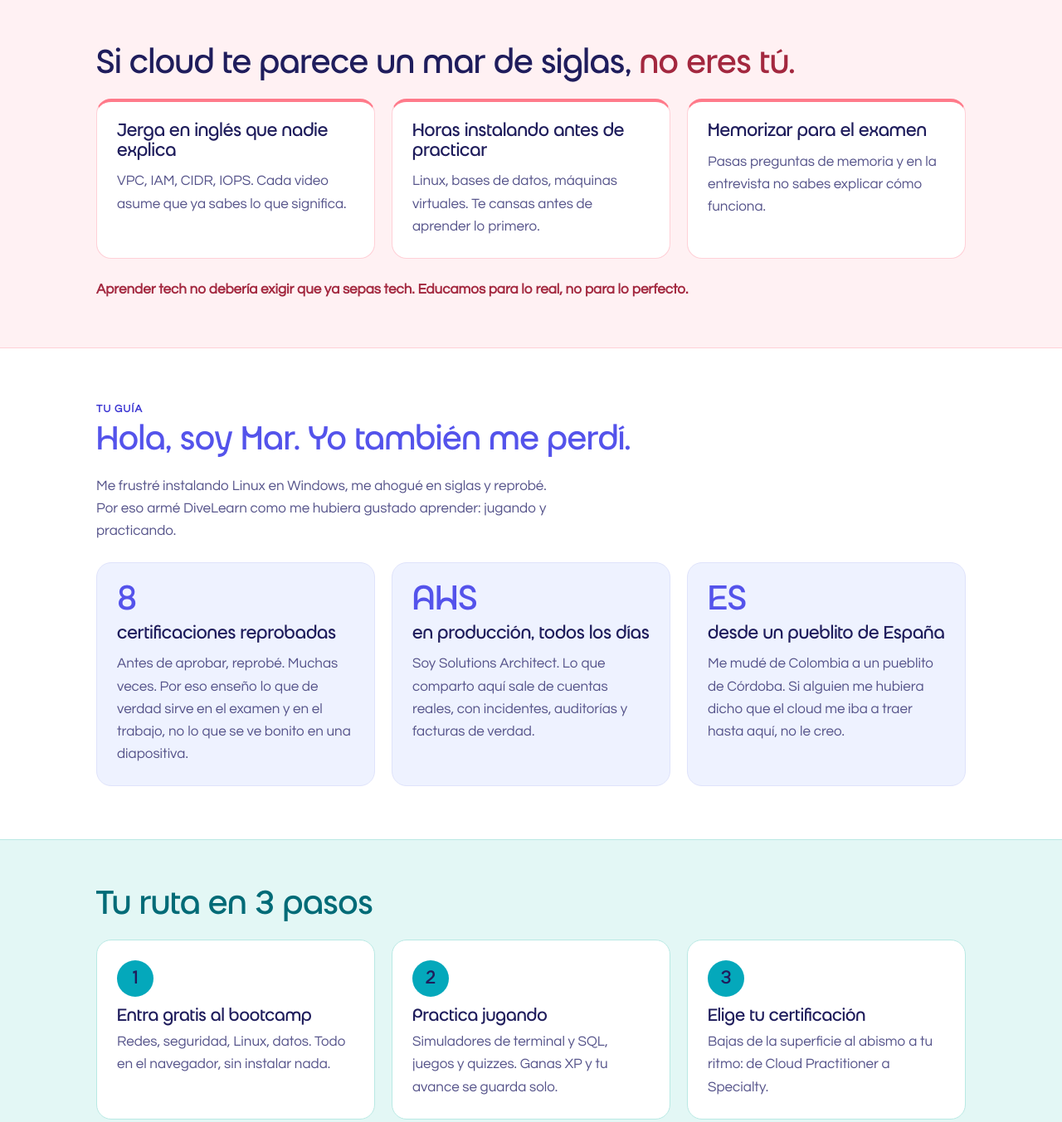
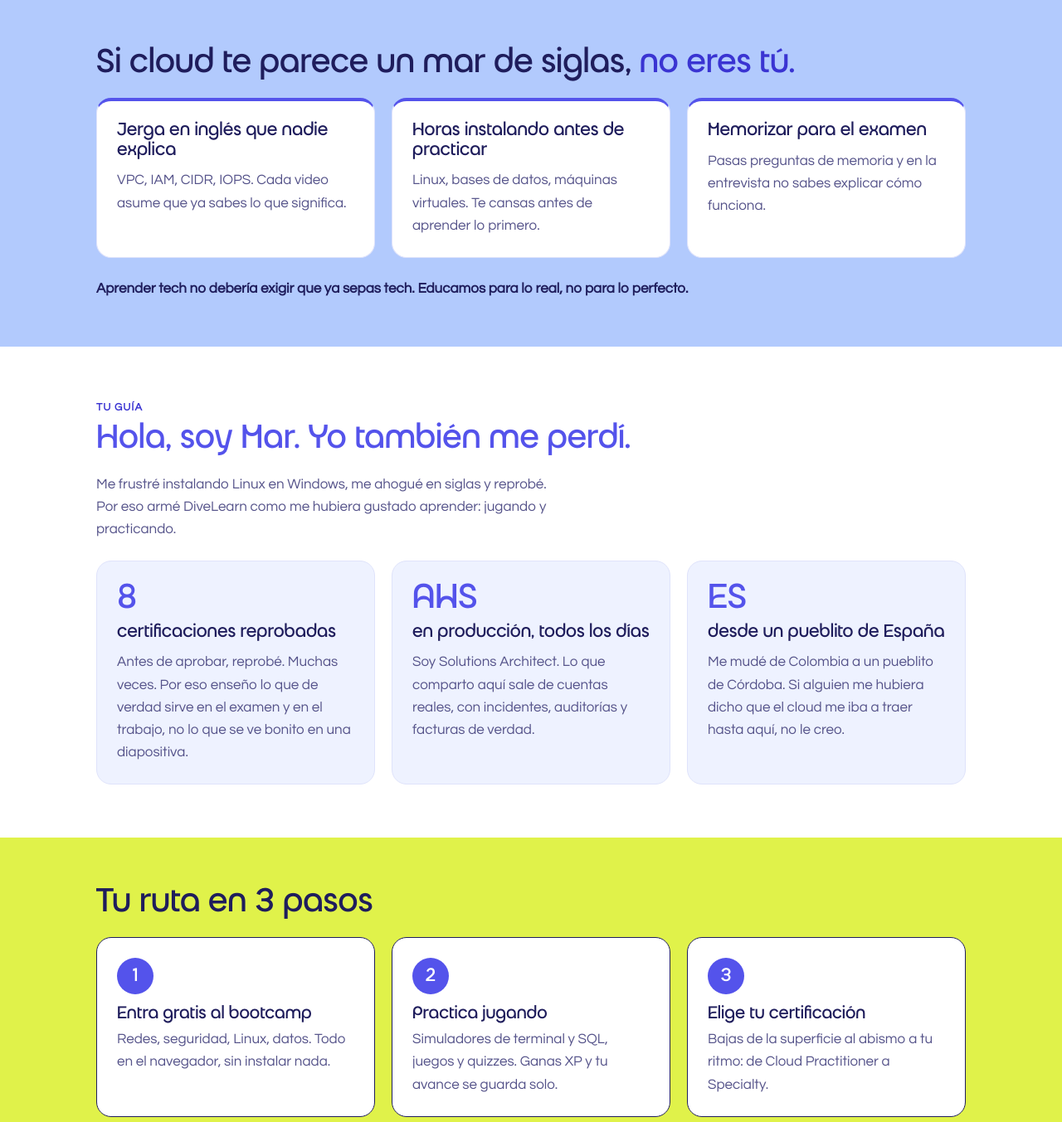
Before and after one commit to DiveLearn/divelearn-web, an Astro site: page / in a window 1280 px wide. Shown: the part 684-2037 px from the top of the page at 83% size. Built offline with nearby package versions, Linux system fonts and the light colour scheme; Astro itself is replaced by a stand-in of ours.

Commit message:
Inicio: solo paleta del manual de marca (lavanda para el problema, lima para el plan)

```diff
--- a/src/pages/index.astro
+++ b/src/pages/index.astro
@@ -386,40 +386,38 @@ const rutas = [
     color: var(--muted);
     margin: 0 0 24px;
   }
-  /* Problema: coral (el villano) */
+  /* Problema: lavanda */
   .problema {
     margin-top: 0;
     padding: 56px 0;
-    background: #fff1f3;
-    border-block: 1.5px solid #ffd0d7;
+    background: var(--lav);
   }
   .problema h2 {
     font-size: clamp(1.8rem, 4vw, 2.5rem);
     color: var(--ink);
   }
   .problema h2 em {
-    color: #a3283f;
+    color: var(--deep);
   }
   .problema .tarjeta {
     background: var(--white);
-    border-color: #ffd0d7;
-    border-top: 4px solid #ff7a8a;
+    border-color: var(--line);
+    border-top: 4px solid var(--purple);
   }
   .filo {
     margin: 24px 0 0;
     font-weight: 700;
-    color: #a3283f;
+    color: var(--ink);
   }
-  /* Plan: turquesa (el camino) */
+  /* Plan: lima (la acción) */
   .plan {
     margin-top: 64px;
     padding: 56px 0;
-    background: #e3f7f5;
-    border-block: 1.5px solid #b9e9e4;
+    background: var(--lime);
   }
   .plan h2 {
     font-size: clamp(1.8rem, 4vw, 2.5rem);
-    color: #006b77;
+    color: var(--ink);
   }
   .pasos {
     list-style: none;
@@ -431,7 +429,7 @@ const rutas = [
   }
   .pasos li {
     background: var(--white);
-    border: 1.5px solid #b9e9e4;
+    border: 1.5px solid var(--ink);
     border-radius: var(--radius);
     padding: 24px;
   }
@@ -441,8 +439,8 @@ const rutas = [
     width: 44px;
     height: 44px;
     border-radius: 50%;
-    background: #04a8bb;
-    color: var(--ink);
+    background: var(--purple);
+    color: var(--white);
     font-family: var(--title);
     font-size: 1.4rem;
   }
@@ -461,7 +459,7 @@ const rutas = [
   }
   .testi {
     margin: 0;
-    border-left: 4px solid #04a8bb;
+    border-left: 4px solid var(--purple);
   }
   .testi blockquote {
     margin: 0 0 12px;
```
